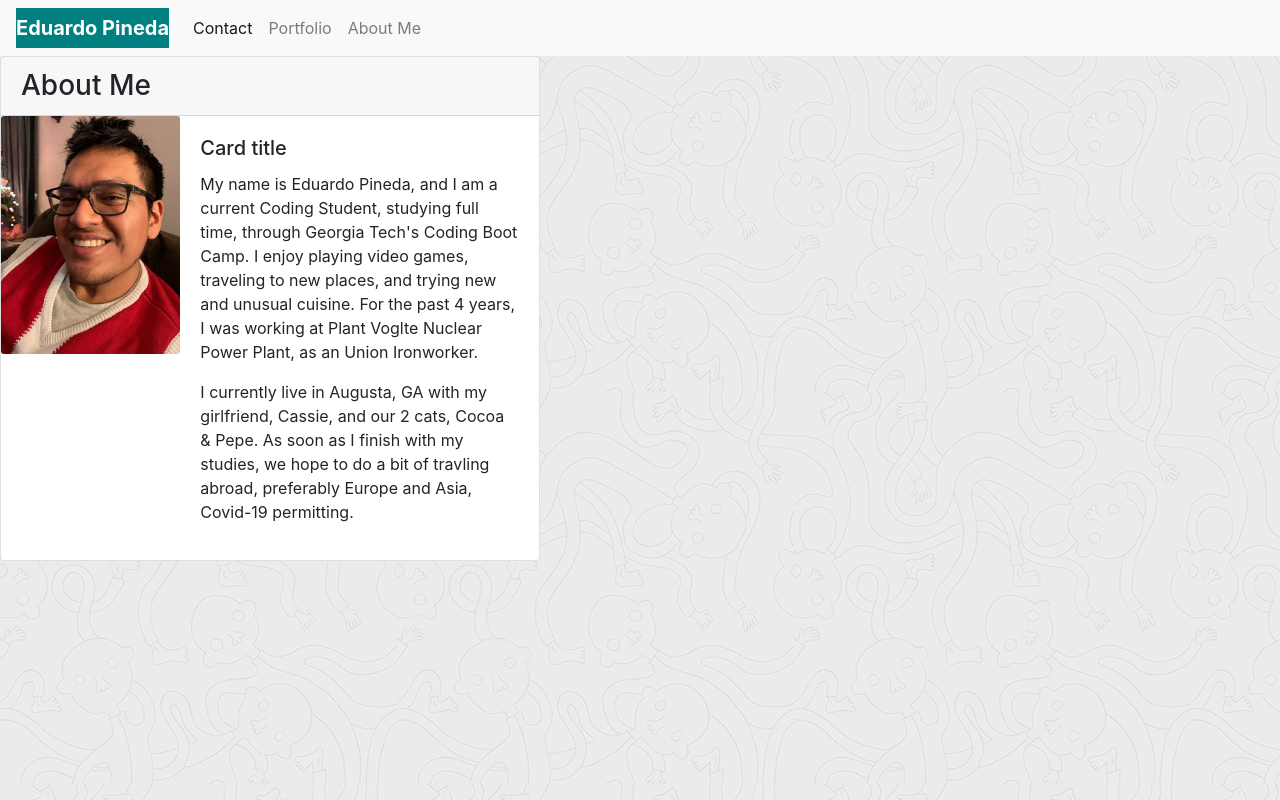
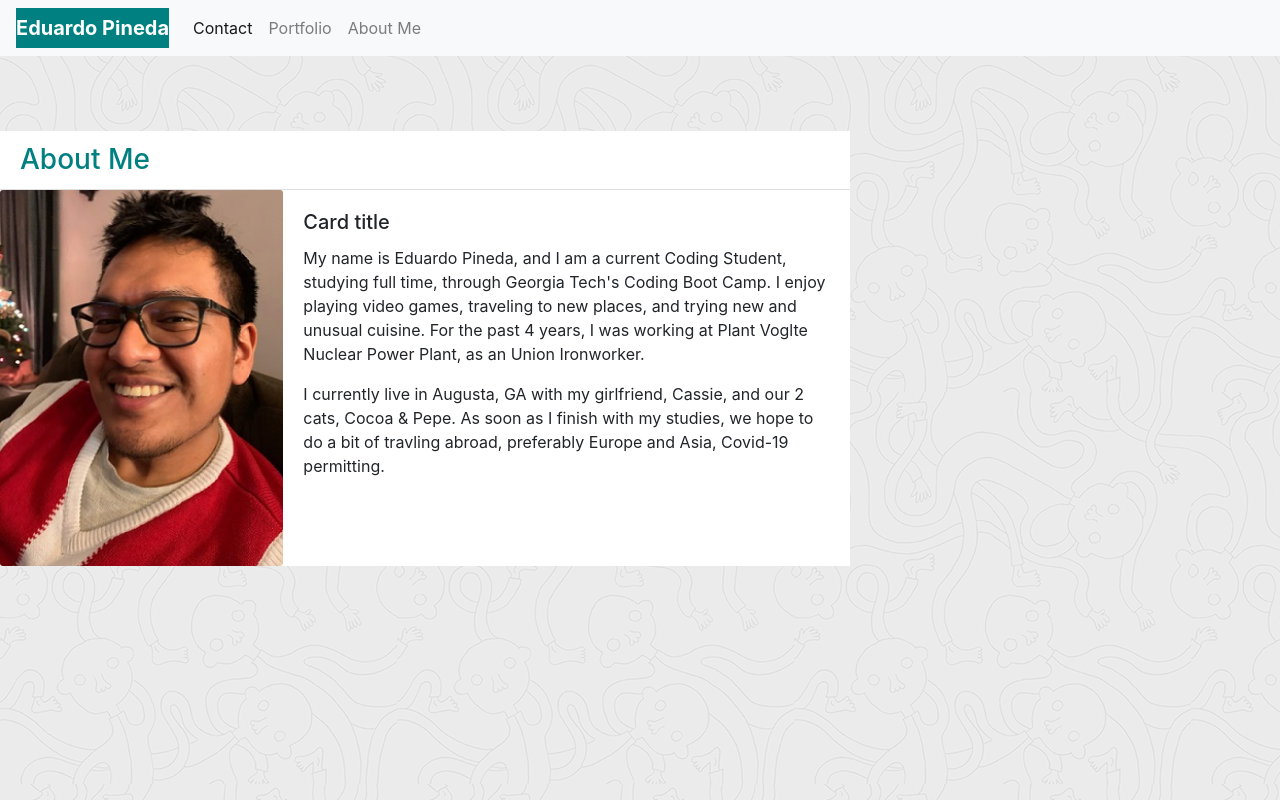
Before and after one commit to Edibozu/eduardo-my-responsive-portfolio, a plain HTML site: page index.html in a window 1280 px wide. Drawn offline with nearby package versions, Linux system fonts and the light colour scheme.

Commit message:
changed the size of the card in index.html, added a top margin to card, and changed the background color to white

```diff
--- a/assets/css/style.css
+++ b/assets/css/style.css
@@ -5,3 +5,13 @@
 
 
 }
+
+.card-header {
+    color: teal!important;
+    background-color: white;
+}
+
+.card-mb-3 {
+    margin-top: 75px;
+    background-color: white;
+}
--- a/index.html
+++ b/index.html
@@ -39,8 +39,7 @@
         <div class="collapse navbar-collapse" id="navbarNavAltMarkup">
           <div class="navbar-nav">
             <a class="nav-link active" href="./contact.html"
-              >Contact <span class="sr-only">(current)</span></a
-            >
+              >Contact <span class="sr-only">(current)</span></a>
             <a class="nav-link" href="./portfolio.html">Portfolio</a>
             <a class="nav-link" href="./index.html">About Me</a>
           </div>
@@ -48,7 +47,7 @@
       </nav>
     </header>
 
-    <div class="card mb-3" style="max-width: 540px">
+    <div class="card-mb-3" style="max-width: 850px">
       <h3 class="card-header">About Me</h3>
       <div class="row no-gutters">
         <div class="col-md-4">
```
